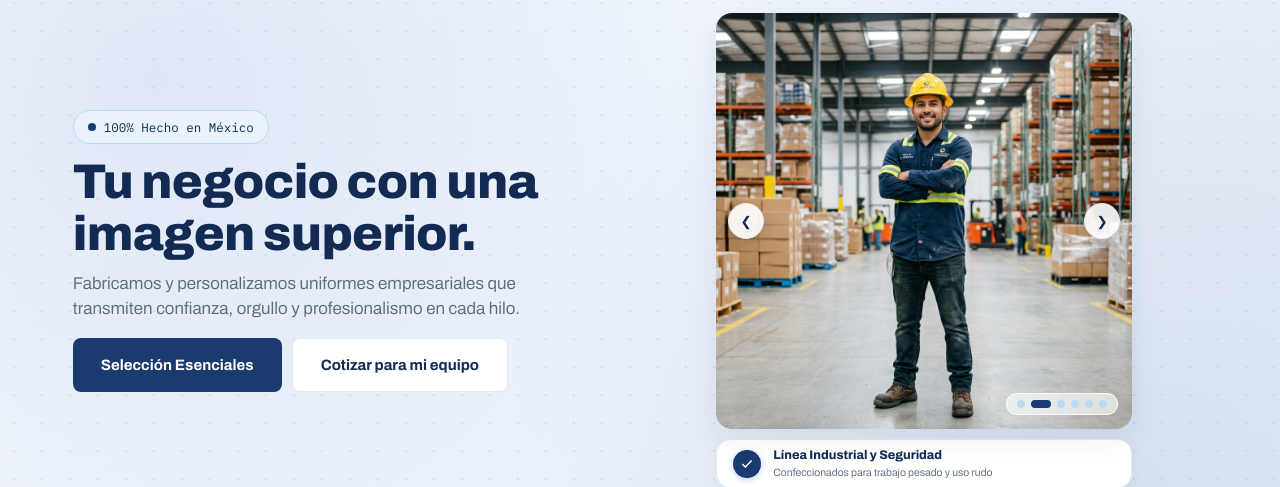
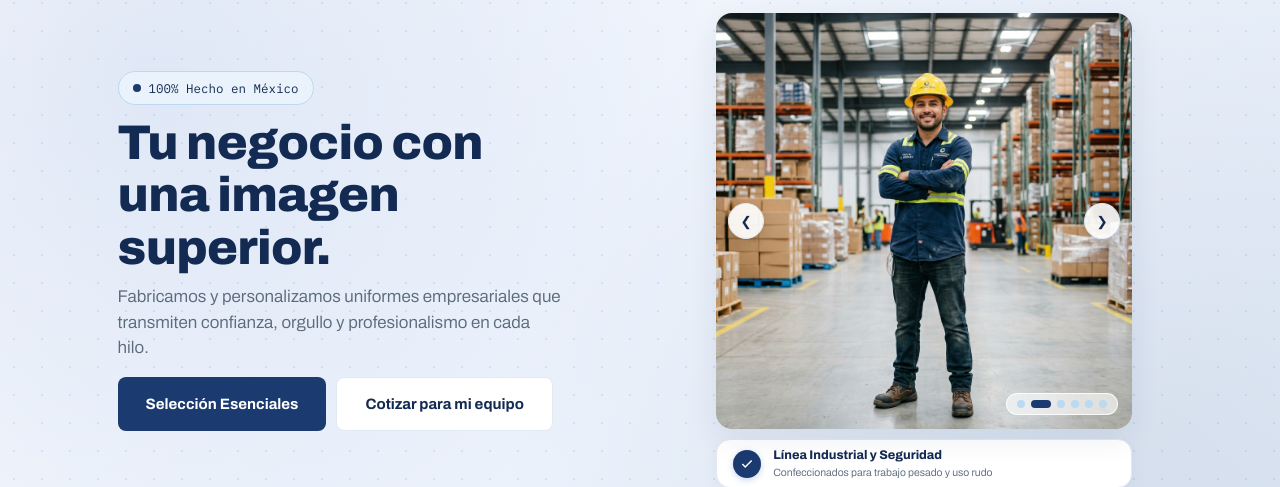
Before and after one commit to danieltrejomx/hupac-textiles-web, a Next.js app: page / in a window 1280 px wide. Shown: the part 131-618 px from the top of the page. Built offline with nearby package versions, Linux system fonts and the light colour scheme; no server answers.

Commit message:
Mover texto del Hero mas hacia la derecha

```diff
--- a/app/globals.css
+++ b/app/globals.css
@@ -121,7 +121,7 @@ h2{font-weight:800;font-stretch:108%;font-size:clamp(28px,3.2vw,40px);line-heigh
   }
 
   .hero-first-screen .hero-text {
-    padding-left: clamp(16px, 3.5vw, 56px);
+    padding-left: clamp(48px, 7vw, 110px);
   }
 
   .hero-first-screen .hero-visual {
```
